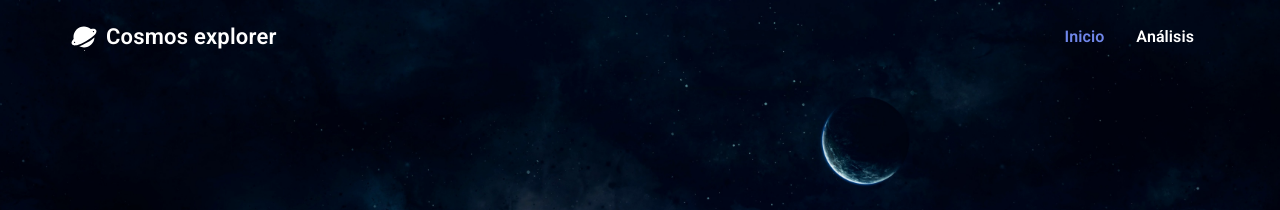
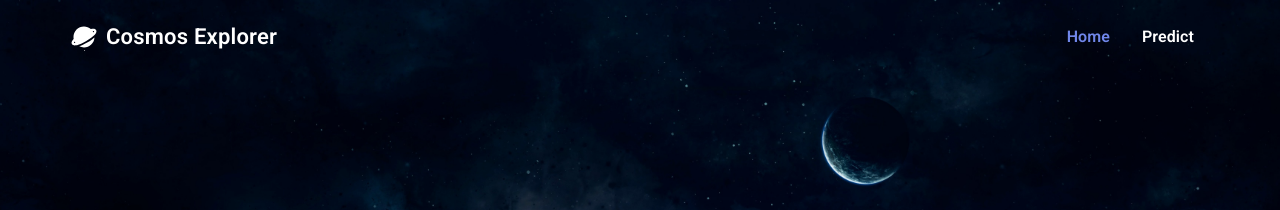
Before and after one commit to Cristianpan/KINAI-exoplanets, a Next.js app in the folder kinai-front/: page / in a window 1280 px wide. Shown: the top 210 px of the page. Built offline with nearby package versions, Linux system fonts and the light colour scheme; what @mui/material-nextjs would draw is missing.

Commit message:
correction paparse

```diff
--- a/kinai-front/package.json
+++ b/kinai-front/package.json
@@ -15,6 +15,7 @@
     "@mui/icons-material": "^7.3.4",
     "@mui/material": "^7.3.4",
     "@mui/material-nextjs": "^7.3.3",
+    "@types/papaparse": "^5.3.16",
     "next": "15.5.4",
     "papaparse": "^5.5.3",
     "react": "19.1.0",
--- a/kinai-front/src/app/layout.tsx
+++ b/kinai-front/src/app/layout.tsx
@@ -15,7 +15,7 @@ const roboto = Roboto({
 });
 
 export const metadata: Metadata = {
-  title: "Cosmos explorer",
+  title: "Cosmos Explorer",
   description: "An app to explore the cosmos",
 };
 
--- a/kinai-front/src/components/ui/layout/Navbar.tsx
+++ b/kinai-front/src/components/ui/layout/Navbar.tsx
@@ -13,8 +13,8 @@ interface NavItem {
 }
 
 const NAV_ITEMS: NavItem[] = [
-  { id: "inicio", label: "Inicio", href: "/" },
-  { id: "analisis", label: "Análisis", href: "/analysis" },
+  { id: "inicio", label: "Home", href: "/" },
+  { id: "analisis", label: "Predict", href: "/analysis" },
 ];
 
 const NAVBAR_STYLES = {
@@ -124,7 +124,7 @@ const Logo = ({ isInContentSection, pathname }: { isInContentSection: boolean; p
           color: shouldUseWhite ? "common.white" : "primary.dark",
         }}
       >
-        Cosmos explorer
+        Cosmos Explorer
       </Typography>
     </Link>
   );
```
Also changed, not shown: 1 other file (tests, documents, lock files or other folders).
